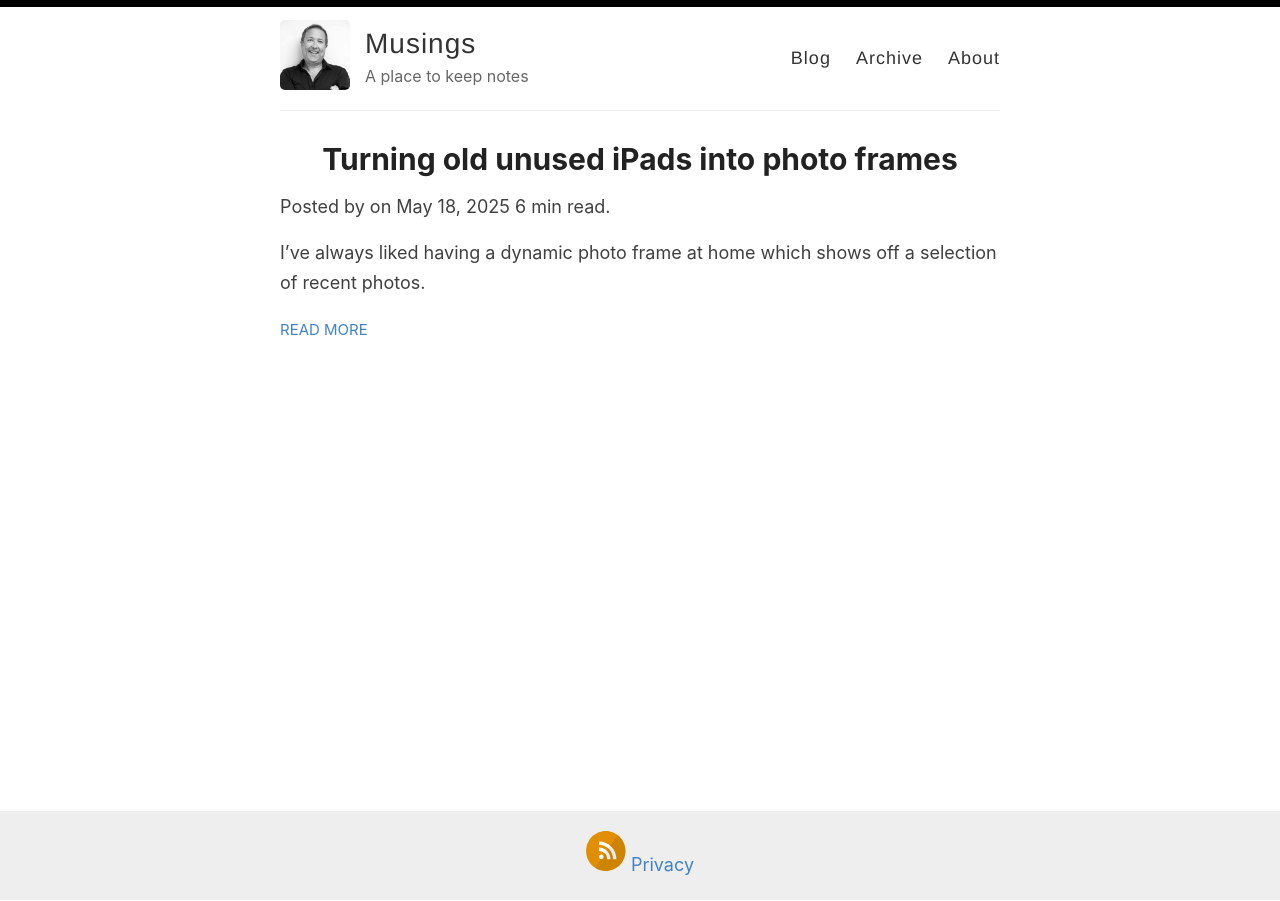
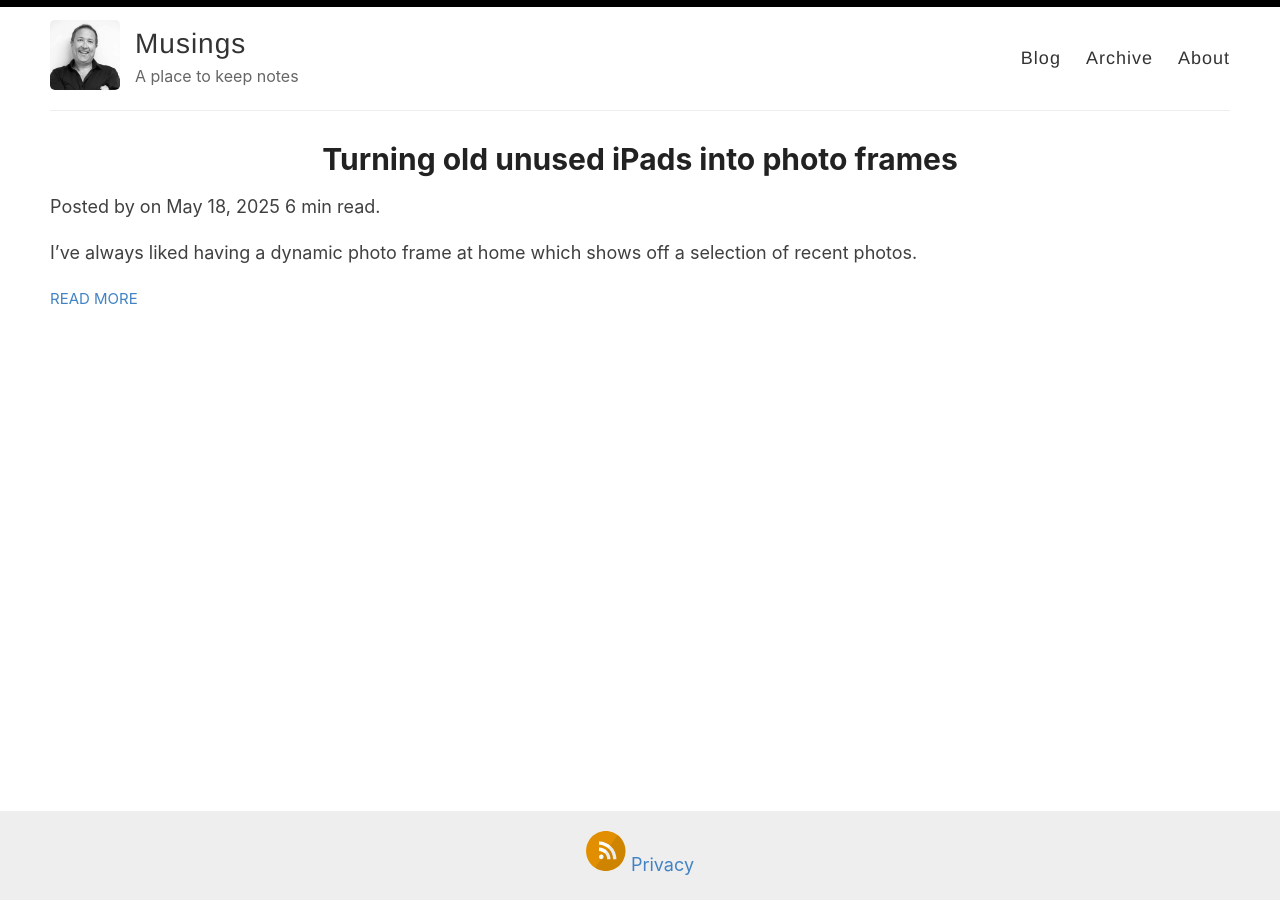
Before and after one commit to timbostop/qutio, a Jekyll site: the page built from index.html, in a window 1280 px wide. Built offline with Jekyll 4.4.1, drawn with Linux system fonts in a browser that asks for light colours; the list of posts is cut into pages by our own code.

Commit message:
Give it some more width

```diff
--- a/assets/style.scss
+++ b/assets/style.scss
@@ -32,7 +32,7 @@ body {
 
 .container {
   margin: 0 auto;
-  max-width: 740px;
+  max-width: 1200px;
   padding: 0 10px;
   width: 100%;
 }
```
